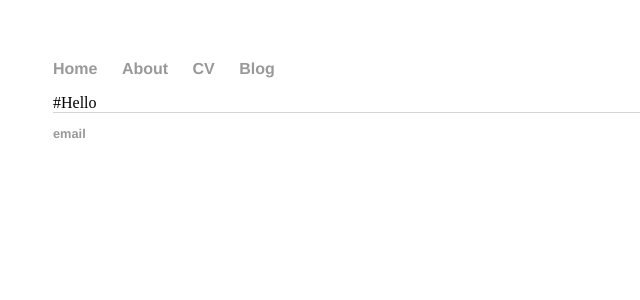
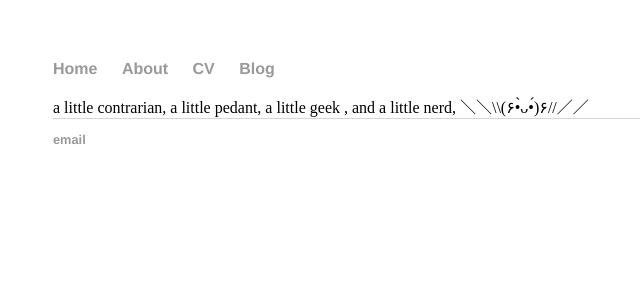
Before and after one commit to superChing/superChing.github.io, a Jekyll site: the page built from about/index.html, in a window 1280 px wide. Shown: the top 300 px of the page, without its empty margins (139-779 px from the left). Built offline with Jekyll 4.4.1, drawn with Linux system fonts in a browser that asks for light colours.

Commit message:
Update index.html

```diff
--- a/about/index.html
+++ b/about/index.html
@@ -3,4 +3,4 @@ layout: default
 title: CV
 ---
 
-#Hello
+a little contrarian, a little pedant, a little geek  ,  and a little nerd, ＼＼\\(۶•̀ᴗ•́)۶//／／
```
